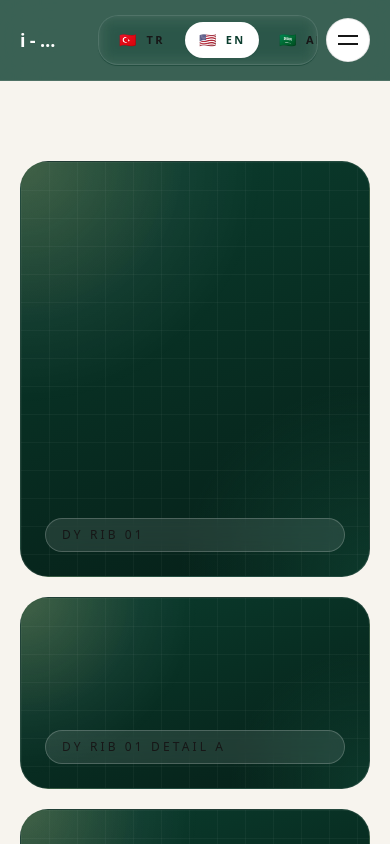
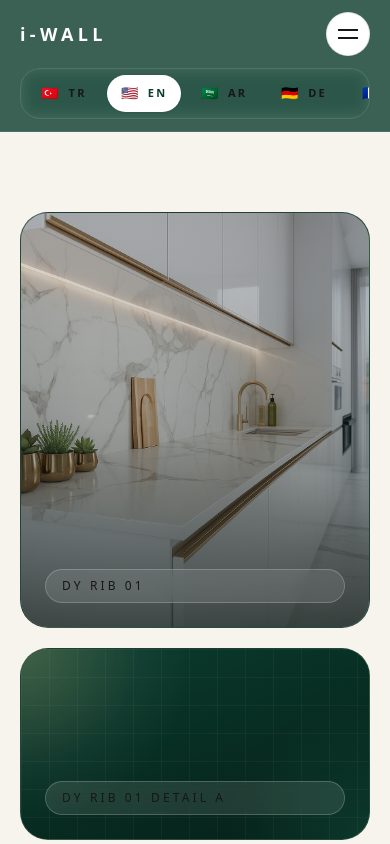
Before and after one commit to iwallcenter-lgtm/iwall-site, a Next.js app: page /en/products/dy-rib-01 in a window 390 px wide. Shown: the top 844 px of the page. Built offline with nearby package versions, Linux system fonts and the light colour scheme.

Commit message:
use Google Drive catalog links and fix header/contact UI

```diff
--- a/src/app/[locale]/contact/page.tsx
+++ b/src/app/[locale]/contact/page.tsx
@@ -52,10 +52,16 @@ export default async function ContactPage({ params }: { params: Promise<{ locale
                 <h2 className="text-lg font-semibold tracking-[0.02em] text-white">{messages.contact.cards.whatsapp}</h2>
                 <p className="mt-4 text-sm text-white/82">{siteConfig.company.whatsapp}</p>
                 <div className="mt-5 flex flex-col gap-3">
-                  <ButtonLink href={whatsappUrl} className="w-full" variant="primary">
+                  <ButtonLink href={whatsappUrl} className="w-full" variant="primary" target="_blank" rel="noopener noreferrer">
                     {primaryWhatsappLabel}
                   </ButtonLink>
-                  <ButtonLink href={whatsappPrefilledUrl} className="w-full" variant="secondary">
+                  <ButtonLink
+                    href={whatsappPrefilledUrl}
+                    className="w-full"
+                    variant="secondary"
+                    target="_blank"
+                    rel="noopener noreferrer"
+                  >
                     {secondaryWhatsappLabel}
                   </ButtonLink>
                 </div>
--- a/src/app/[locale]/products/[slug]/page.tsx
+++ b/src/app/[locale]/products/[slug]/page.tsx
@@ -57,7 +57,7 @@ export default async function ProductDetailPage({ params }: ProductPageProps) {
     <section className="py-20">
       <Container className="grid gap-12 lg:grid-cols-[1.05fr_0.95fr]">
         <div className="space-y-5">
-          <MediaPlaceholder label={product.imageLabel} className="h-[26rem]" />
+          <MediaPlaceholder label={product.imageLabel} imageSrc={product.imageSrc} className="h-[26rem]" />
           <div className="grid gap-5 sm:grid-cols-2">
             <MediaPlaceholder label={`${product.imageLabel} Detail A`} className="h-48" />
             <MediaPlaceholder label={`${product.imageLabel} Detail B`} className="h-48" />
@@ -127,6 +127,7 @@ export default async function ProductDetailPage({ params }: ProductPageProps) {
               title={item.title[locale]}
               description={item.summary[locale]}
               label={item.imageLabel}
+              imageSrc={item.imageSrc}
               action={messages.cta.viewDetails}
             />
           ))}
--- a/src/app/[locale]/products/page.tsx
+++ b/src/app/[locale]/products/page.tsx
@@ -46,6 +46,7 @@ export default async function ProductsPage({ params }: { params: Promise<{ local
                 title={product.title[locale]}
                 description={product.summary[locale]}
                 label={product.imageLabel}
+                imageSrc={product.imageSrc}
                 action={messages.cta.viewDetails}
               />
             ))}
--- a/src/components/site/cards.tsx
+++ b/src/components/site/cards.tsx
@@ -18,6 +18,7 @@ export function ProductCard({
   title,
   description,
   label,
+  imageSrc,
   action,
   className
 }: {
@@ -25,12 +26,13 @@ export function ProductCard({
   title: string;
   description: string;
   label: string;
+  imageSrc?: string;
   action: string;
   className?: string;
 }) {
   return (
     <article className={cn("overflow-hidden rounded-[1.9rem] border border-pine/10 bg-white shadow-panel", className)}>
-      <MediaPlaceholder label={label} className="h-72" />
+      <MediaPlaceholder label={label} imageSrc={imageSrc} className="h-72" />
       <div className="p-6">
         <h3 className="text-xl font-semibold tracking-[0.02em] text-pine-deep">{title}</h3>
         <p className="mt-3 text-sm leading-7 text-neutral-600">{description}</p>
--- a/src/components/site/header.tsx
+++ b/src/components/site/header.tsx
@@ -25,17 +25,19 @@ export function Header({ locale, messages }: HeaderProps) {
 
   return (
     <header className="sticky top-0 z-40 border-b border-white/10 bg-pine/80 backdrop-blur-xl">
-      <Container className="relative flex h-20 items-center justify-between gap-6">
-        <Logo href={`/${locale}`} label={messages.brand.name} tone="light" />
-        <nav className="hidden items-center gap-6 lg:flex">
+      <Container className="relative flex min-h-20 flex-wrap items-center justify-between gap-x-6 gap-y-3 py-3 lg:flex-nowrap">
+        <Logo href={`/${locale}`} label="i-WALL" tone="light" />
+        <nav className="hidden flex-1 items-center justify-center gap-6 lg:flex">
           {links.map((link) => (
             <Link key={link.href} href={link.href} className="text-sm font-medium tracking-[0.06em] text-white/92 transition hover:text-gold">
               {link.label}
             </Link>
           ))}
         </nav>
+        <div className="order-3 flex w-full items-center justify-start sm:justify-end lg:order-none lg:w-auto">
+          <LocaleSwitcher currentLocale={locale} className="w-full max-w-full sm:w-auto sm:max-w-[320px] lg:max-w-none" />
+        </div>
         <div className="flex items-center gap-2 sm:gap-3">
-          <LocaleSwitcher currentLocale={locale} className="max-w-[220px] sm:max-w-[260px] lg:max-w-none" />
           <Link href={`/${locale}/dealer`} className="hidden rounded-full bg-white px-5 py-3 text-sm font-semibold tracking-[0.08em] text-pine transition duration-200 hover:border-gold/40 hover:bg-[#f7faf8] lg:inline-flex">
             {messages.cta.becomeDealer}
           </Link>
--- a/src/components/site/logo.tsx
+++ b/src/components/site/logo.tsx
@@ -11,10 +11,10 @@ type LogoProps = {
 
 export function Logo({ href, label, compact = false, tone = "dark" }: LogoProps) {
   return (
-    <Link href={href} className="inline-flex min-w-0 items-center">
+    <Link href={href} className="inline-flex min-w-0 items-center whitespace-nowrap">
       <span
         className={cn(
-          "truncate font-semibold",
+          "font-semibold",
           tone === "light" ? "text-white" : "text-ink",
           compact ? "text-sm tracking-[0.24em]" : "text-lg tracking-[0.24em] sm:text-xl"
         )}
--- a/src/components/ui/button-link.tsx
+++ b/src/components/ui/button-link.tsx
@@ -8,12 +8,16 @@ type ButtonLinkProps = {
   children: ReactNode;
   variant?: "primary" | "secondary" | "ghost";
   className?: string;
+  target?: string;
+  rel?: string;
 };
 
-export function ButtonLink({ href, children, variant = "primary", className }: ButtonLinkProps) {
+export function ButtonLink({ href, children, variant = "primary", className, target, rel }: ButtonLinkProps) {
   return (
     <Link
       href={href}
+      target={target}
+      rel={rel}
       className={cn(
         "inline-flex items-center justify-center rounded-full px-5 py-3 text-sm font-semibold tracking-[0.08em] transition duration-200",
         variant === "primary" && "bg-pine text-white shadow-luxury hover:bg-pine-soft hover:shadow-[0_0_24px_rgba(212,175,55,0.18)]",
--- a/src/components/ui/media-placeholder.tsx
+++ b/src/components/ui/media-placeholder.tsx
@@ -1,20 +1,29 @@
+import Image from "next/image";
+
 import { cn } from "@/lib/utils";
 
 type MediaPlaceholderProps = {
   label: string;
+  imageSrc?: string;
   className?: string;
 };
 
-export function MediaPlaceholder({ label, className }: MediaPlaceholderProps) {
+export function MediaPlaceholder({ label, imageSrc, className }: MediaPlaceholderProps) {
   return (
     <div
       className={cn(
         "relative overflow-hidden rounded-[1.75rem] border border-white/10 bg-green-luxury",
-        "before:absolute before:inset-0 before:bg-grid-fade before:bg-[size:28px_28px] before:opacity-50",
-        "after:absolute after:inset-0 after:bg-[radial-gradient(circle_at_top_left,rgba(255,255,255,0.12),transparent_45%)]",
+        !imageSrc && "before:absolute before:inset-0 before:bg-grid-fade before:bg-[size:28px_28px] before:opacity-50",
+        !imageSrc && "after:absolute after:inset-0 after:bg-[radial-gradient(circle_at_top_left,rgba(255,255,255,0.12),transparent_45%)]",
         className
       )}
     >
+      {imageSrc ? (
+        <>
+          <Image src={imageSrc} alt={label} fill sizes="(max-width: 768px) 100vw, (max-width: 1280px) 50vw, 33vw" className="object-cover" />
+          <div className="absolute inset-0 bg-[linear-gradient(180deg,rgba(8,19,16,0.12)_0%,rgba(8,19,16,0.28)_52%,rgba(8,19,16,0.72)_100%)]" />
+        </>
+      ) : null}
       <div className="absolute inset-x-6 bottom-6 rounded-full border border-white/20 bg-white/10 px-4 py-2 text-xs font-medium uppercase tracking-[0.26em] text-white/78 backdrop-blur">
         {label}
       </div>
--- a/src/lib/catalogs.ts
+++ b/src/lib/catalogs.ts
@@ -1,4 +1,11 @@
 import type { Locale } from "@/lib/locales";
+
+export const catalogLinks = {
+  lambiri: "https://drive.google.com/uc?export=download&id=1Ptrpsq9GX3_eD9RRugzpBFF7YrLWlxf2",
+  kl: "https://drive.google.com/file/d/1ZtT2Ey_4zGBgPkdyrZZS_cGoJjsAWnyN/view?usp=drive_link",
+  s: "https://drive.google.com/file/d/1g68Cy7vXs5Ge5wANaYrgB1QXaxv6707o/view?usp=drive_link",
+  dy: "https://drive.google.com/file/d/1NsiRbmMUWydItkTONT7whCtY-VPduFHy/view?usp=drive_link"
+} as const;
 
 export const catalogs: Array<{
   href: string;
@@ -6,7 +13,7 @@ export const catalogs: Array<{
   description: Record<Locale, string>;
 }> = [
   {
-    href: "/catalogs/lambiri.pdf",
+    href: catalogLinks.lambiri,
     title: {
       tr: "Lambiri Koleksiyonu",
       en: "Lambiri Collection",
@@ -23,7 +30,7 @@ export const catalogs: Array<{
     }
   },
   {
-    href: "/catalogs/s-model.pdf",
+    href: catalogLinks.s,
     title: {
       tr: "Model S",
       en: "S Model",
@@ -40,7 +47,7 @@ export const catalogs: Array<{
     }
   },
   {
-    href: "/catalogs/kl-model.pdf",
+    href: catalogLinks.kl,
     title: {
       tr: "Model KL",
       en: "KL Model",
@@ -57,7 +64,7 @@ export const catalogs: Array<{
     }
   },
   {
-    href: "/catalogs/dy-model.pdf",
+    href: catalogLinks.dy,
     title: {
       tr: "Model DY",
       en: "DY Model",
--- a/src/lib/products.ts
+++ b/src/lib/products.ts
@@ -6,6 +6,7 @@ export type Product = {
   slug: string;
   category: ProductCategoryKey;
   imageLabel: string;
+  imageSrc?: string;
   dimensions: string;
   finishes: string[];
   summary: Record<Locale, string>;
@@ -110,6 +111,7 @@ export const products: Product[] = [
     slug: "dy-rib-01",
     category: "dy",
     imageLabel: "DY Rib 01",
+    imageSrc: "/images/dy-rib-01.jpg",
     dimensions: "1220 x 2800 mm",
     finishes: ["Warm Sand", "Graphite Stone", "Soft Greige"],
     title: {
@@ -179,6 +181,7 @@ export const products: Product[] = [
     slug: "s-curve-02",
     category: "s",
     imageLabel: "S Curve 02",
+    imageSrc: "/images/s-curve-02.png",
     dimensions: "1200 x 3000 mm",
     finishes: ["Clay Beige", "Ivory Limestone", "Taupe Mineral"],
     title: {
@@ -248,6 +251,7 @@ export const products: Product[] = [
     slug: "kl-linear-03",
     category: "kl",
     imageLabel: "KL Linear 03",
+    imageSrc: "/images/kl-linear-03.jpg",
     dimensions: "1180 x 2800 mm",
     finishes: ["Urban Bone", "Cement Beige", "Soft Ash"],
     title: {
```
